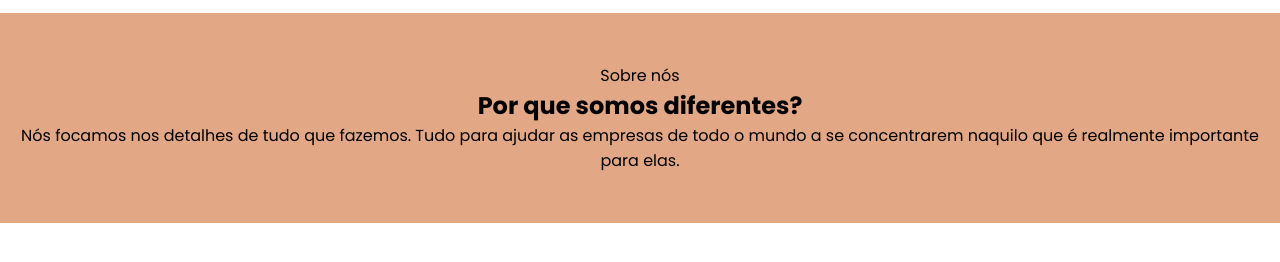
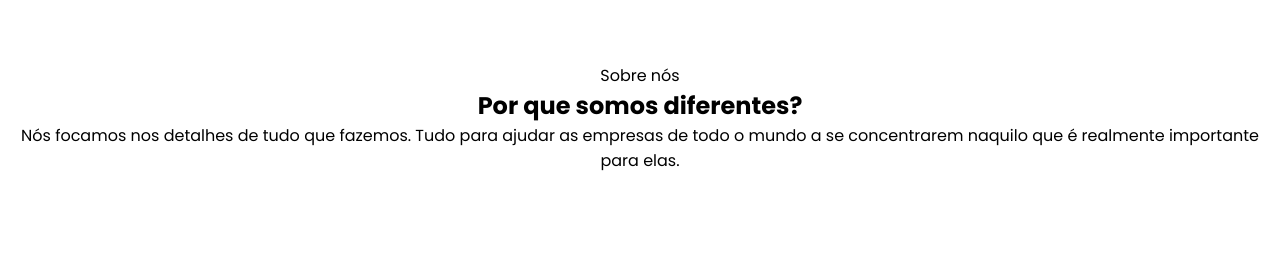
Before and after one commit to gabr1eloliveira/Optimus-Tech, a plain HTML site: page sobre-nos.html in a window 1280 px wide. Shown: the part 68-330 px from the top of the page. Drawn offline with Linux system fonts and the light colour scheme.

Commit message:
Update page.css

```diff
--- a/src/css/page.css
+++ b/src/css/page.css
@@ -3,5 +3,5 @@
 .about-intro {
   padding: 50px 0;
   text-align: center;
-  background-color: #e2a784;
+
 }
```
